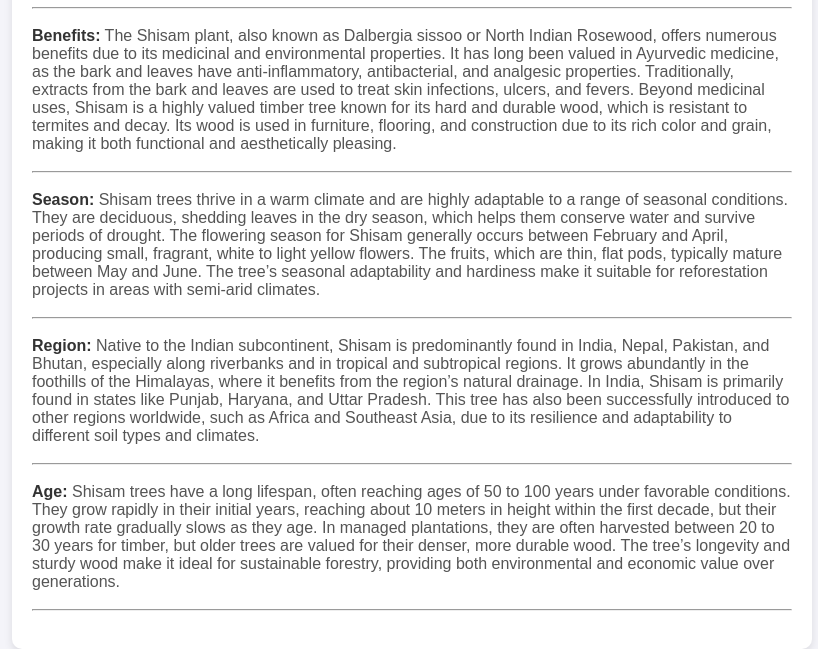
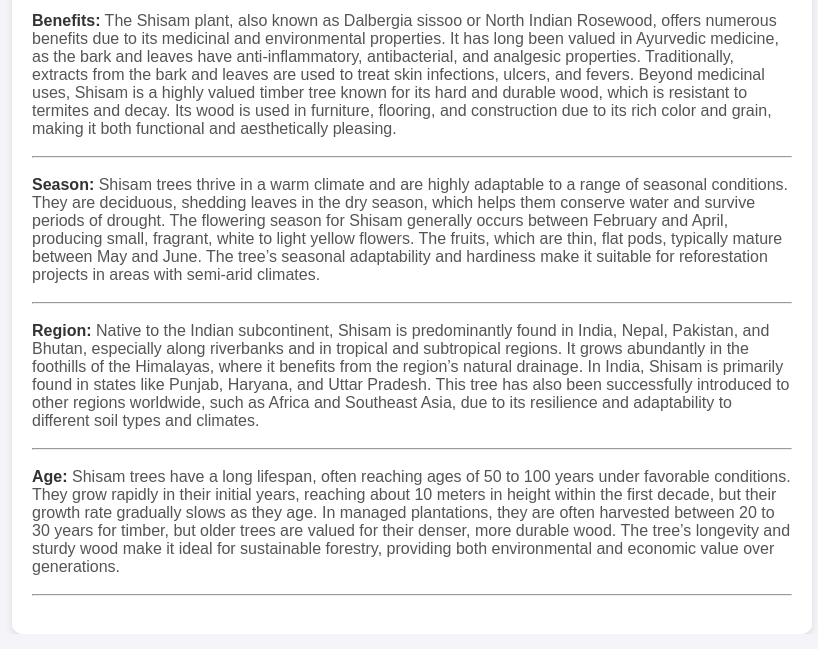
Before and after one commit to ShubhSSV/Shisam, a plain HTML site: page index.html in a window 1280 px wide. Shown: the part 553-1202 px from the top of the page, without its empty margins (228-1046 px from the left). Drawn offline with Linux system fonts and the light colour scheme; a script that the page names is missing.

Commit message:
styles.css

```diff
--- a/styles.css
+++ b/styles.css
@@ -13,7 +13,7 @@ body {
     align-items: center;
     height: 100vh;
     padding: 20px;
-    margin-top: 287px;
+    margin-top: 272px;
 }
 
 .container {
```
